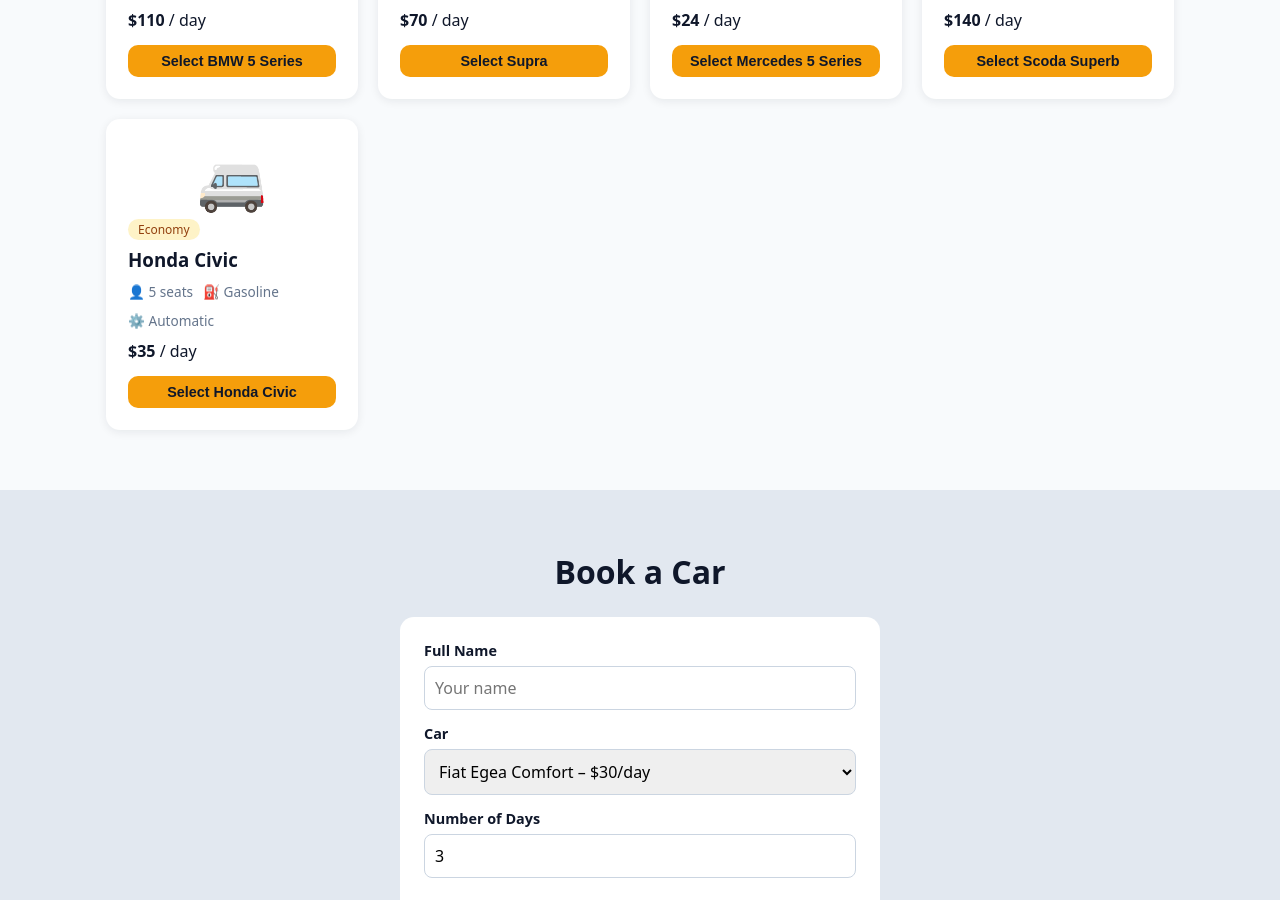
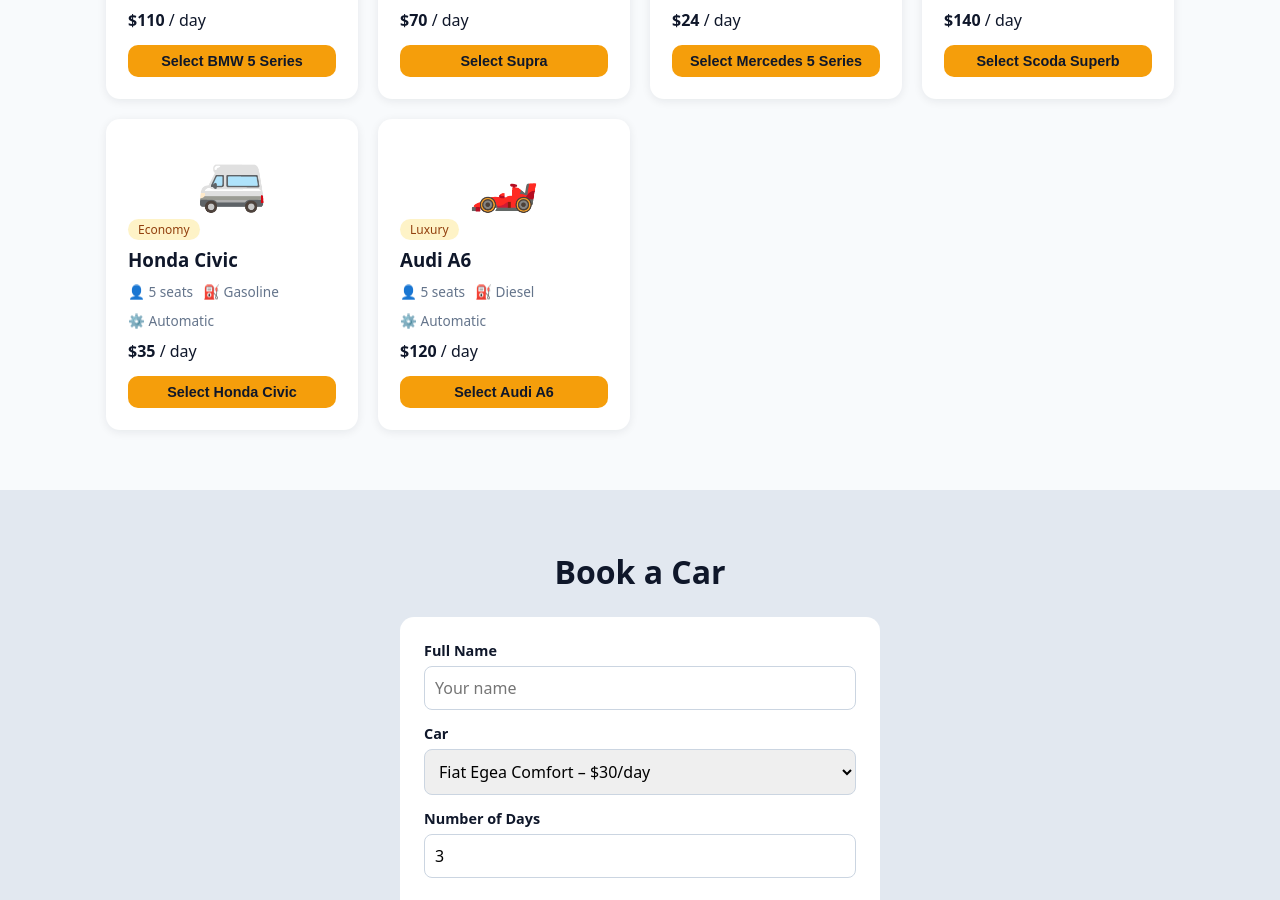
Before and after one commit to oguzhanfatihkucuk/github-actions-example, a React (Vite) app: page / in a window 1280 px wide. Shown: the part 1141-2041 px from the top of the page. Built offline with nearby package versions, Linux system fonts and the light colour scheme.

Commit message:
new car added

```diff
--- a/src/App.jsx
+++ b/src/App.jsx
@@ -14,6 +14,7 @@ export const cars = [
   { id: 7, name: 'Mercedes 5 Series', type: 'Luxury', price: 24, seats: 6, fuel: 'Diesel', gear: 'Automatic', icon: '🏎️' },
   { id: 8, name: 'Scoda Superb', type: 'Family', price: 140, seats: 6, fuel: 'Diesel', gear: 'Manual', icon: '🚐' },
   { id: 9, name: 'Honda Civic', type: 'Economy', price: 35, seats: 5, fuel: 'Gasoline', gear: 'Automatic', icon: '🚐' },
+  { id: 10, name: 'Audi A6', type: 'Luxury', price: 120, seats: 5, fuel: 'Diesel', gear: 'Automatic', icon: '🏎️' },
 ]
 
 const categories = ['All', 'Economy', 'Comfort', 'Luxury', 'Family']
```
